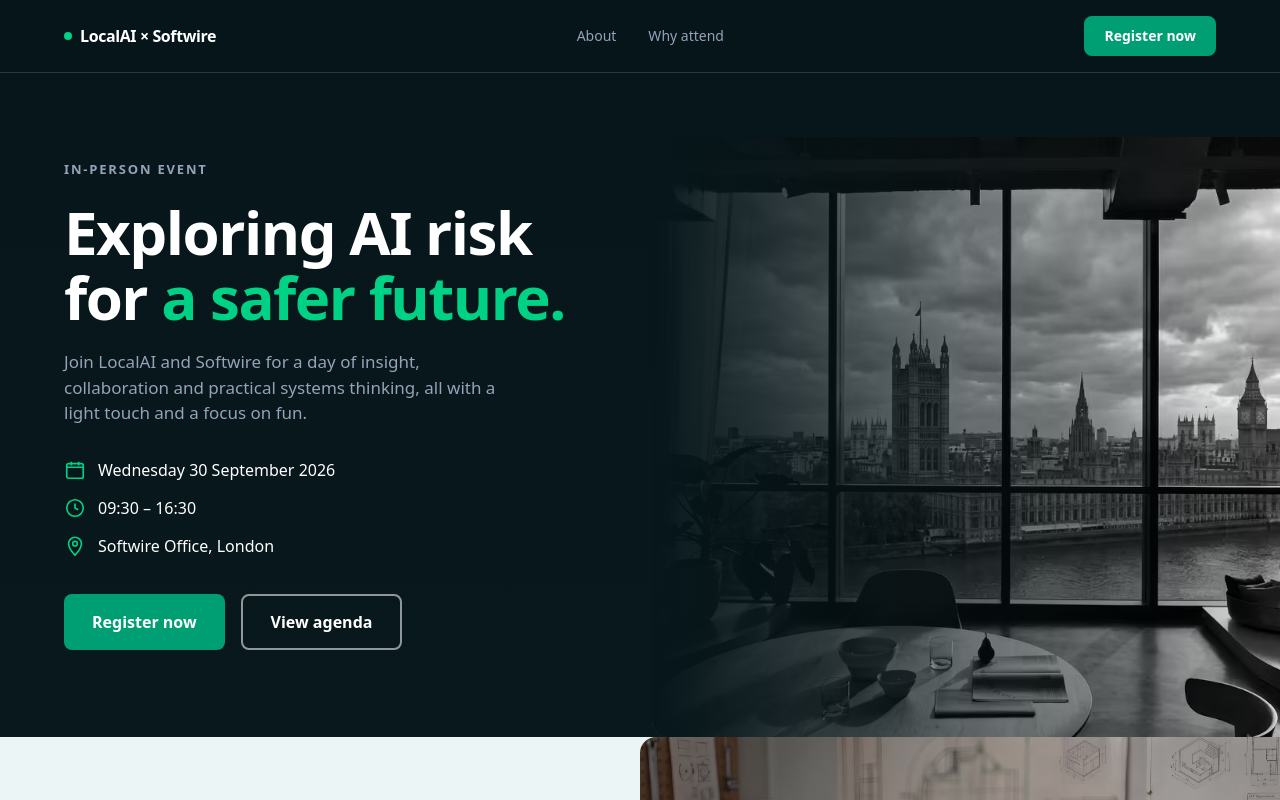
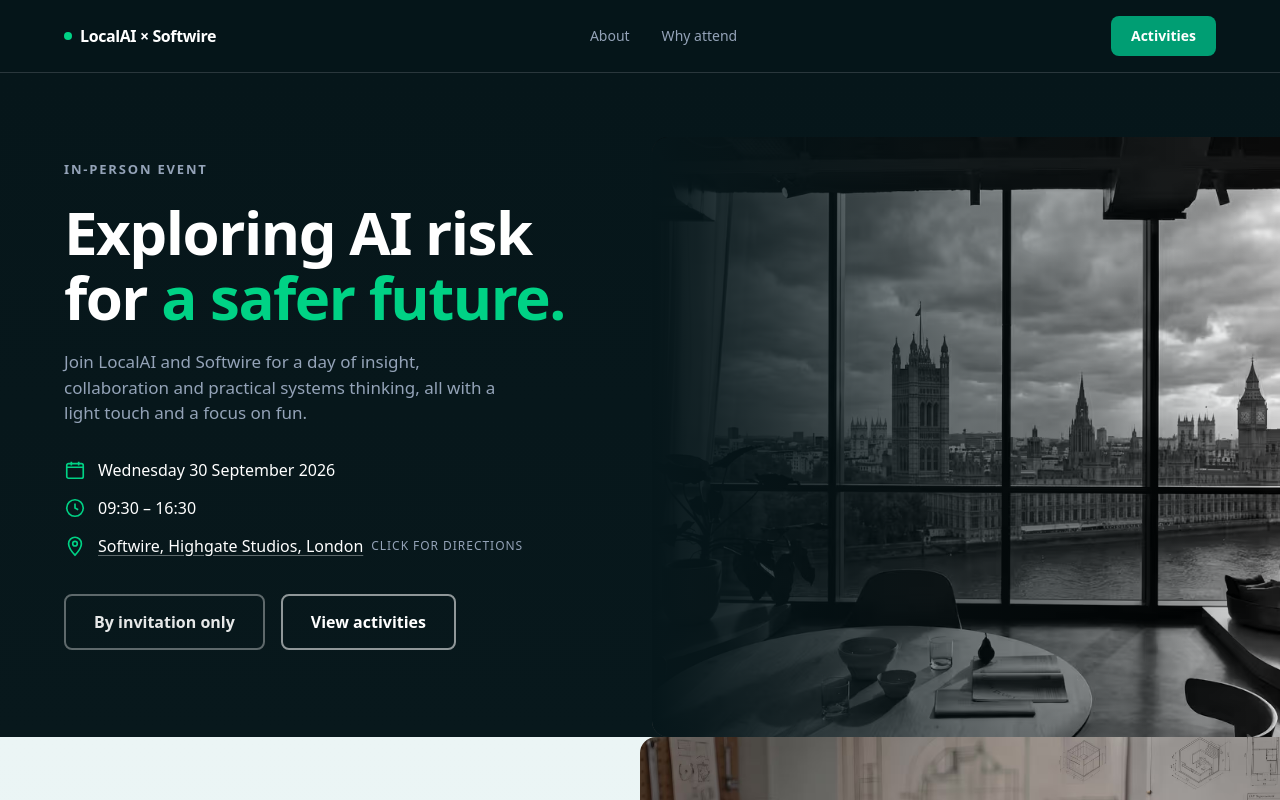
Before and after one commit to robbfox/localai, a Next.js app: page / in a window 1280 px wide. Shown: the top 800 px of the page. Built offline with nearby package versions, Linux system fonts and the light colour scheme.

Commit message:
feat: add location link to directions, update registration status, and rename agenda links

```diff
--- a/src/components/Footer.tsx
+++ b/src/components/Footer.tsx
@@ -1,12 +1,12 @@
 export default function Footer() {
   return (
-    <footer id="register" className="border-t border-white/15 bg-bg-dark-2 py-10">
+    <footer className="border-t border-white/15 bg-bg-dark-2 py-10">
       <div className="mx-auto flex max-w-[1280px] flex-col gap-4 px-6 text-sm text-text-dark-secondary md:flex-row md:items-center md:justify-between md:px-16">
         <div>
           <strong className="font-semibold text-text-dark-primary">
             AI solutions for better lives
           </strong>{" "}
-          — Wednesday 30 September 2026, 09:30–16:30, Softwire Office, London
+          — Wednesday 30 September 2026, 09:30–16:30, Softwire, 315 Highgate Studios, 53-79 Highgate Rd, London NW5 1TL
         </div>
         <div>Hosted by LocalAI and Softwire</div>
       </div>
--- a/src/components/Hero.tsx
+++ b/src/components/Hero.tsx
@@ -1,6 +1,9 @@
 import Image from "next/image";
 import Link from "next/link";
 import { CalendarIcon, ClockIcon, PinIcon } from "./icons";
+
+const mapsDirectionsUrl =
+  "https://www.google.com/maps/dir/?api=1&destination=Softwire%2C%20315%2C%20Highgate%20Studios%2C%2053-79%20Highgate%20Rd%2C%20London%20NW5%201TL";
 
 export default function Hero() {
   return (
@@ -37,22 +40,31 @@
               </li>
               <li className="flex items-center gap-3 text-base">
                 <PinIcon className="h-[22px] w-[22px] flex-none text-accent" />
-                <span>Softwire Office, London</span>
+                <span className="flex flex-wrap items-center gap-x-2">
+                  <a
+                    href={mapsDirectionsUrl}
+                    target="_blank"
+                    rel="noreferrer"
+                    className="underline decoration-white/35 underline-offset-3 transition-colors hover:text-accent hover:decoration-accent"
+                  >
+                    Softwire, Highgate Studios, London
+                  </a>
+                  <span className="text-xs uppercase tracking-[0.08em] text-text-dark-secondary">
+                    click for directions
+                  </span>
+                </span>
               </li>
             </ul>
 
             <div className="mt-9 flex flex-wrap gap-4">
+              <span className="inline-flex items-center justify-center rounded-lg border-2 border-white/35 px-7 py-3.5 text-base font-bold text-white/90">
+                By invitation only
+              </span>
               <Link
-                href="#register"
-                className="inline-flex items-center justify-center rounded-lg bg-btn-fill px-7 py-3.5 text-base font-bold text-white transition-all hover:bg-btn-fill-hover hover:shadow-[0_0_0_4px_rgba(0,210,133,0.18)]"
-              >
-                Register now
-              </Link>
-              <Link
-                href="#agenda"
+                href="#why-attend"
                 className="inline-flex items-center justify-center rounded-lg border-2 border-white/55 px-7 py-3.5 text-base font-bold text-white transition-colors hover:border-white hover:bg-white/6"
               >
-                View agenda
+                View activities
               </Link>
             </div>
           </div>
--- a/src/components/TopBar.tsx
+++ b/src/components/TopBar.tsx
@@ -26,10 +26,10 @@
         </nav>
 
         <Link
-          href="#register"
+          href="#why-attend"
           className="rounded-lg bg-btn-fill px-5 py-2.5 text-sm font-bold text-white transition-colors hover:bg-btn-fill-hover"
         >
-          Register now
+          Activities
         </Link>
       </div>
     </div>
```
